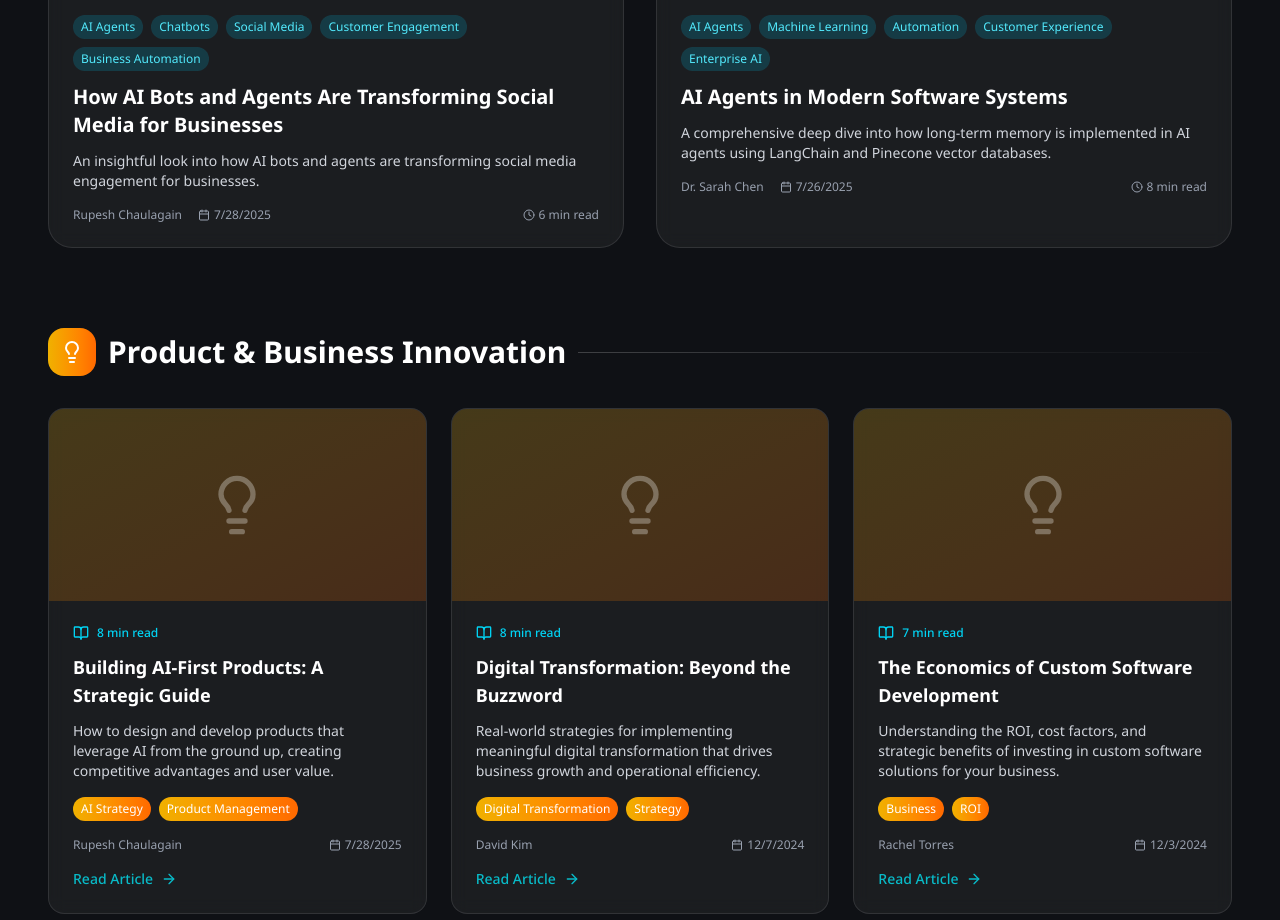
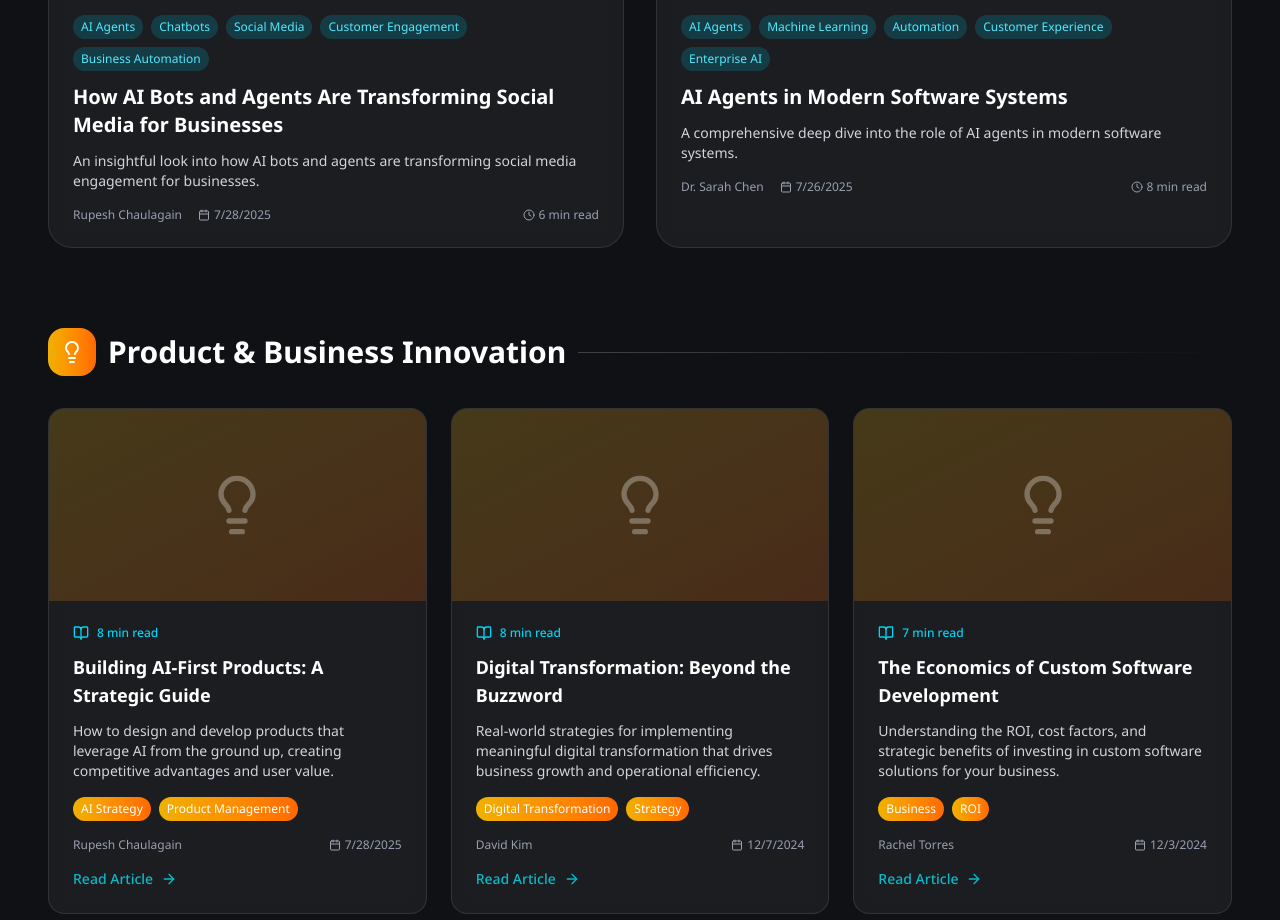
Before and after one commit to rupeshbug/novelty_lab_website, a Next.js app: page /blogs in a window 1280 px wide. Shown: the part 820-1740 px from the top of the page. Built offline with nearby package versions, Linux system fonts and the light colour scheme; no server answers.

Commit message:
minor changes

```diff
--- a/src/app/(public)/blogs/page.tsx
+++ b/src/app/(public)/blogs/page.tsx
@@ -97,7 +97,7 @@ export default function BlogLandingPage() {
           id: 5,
           title: "AI Agents in Modern Software Systems",
           description:
-            "A comprehensive deep dive into how long-term memory is implemented in AI agents using LangChain and Pinecone vector databases.",
+            "A comprehensive deep dive into the role of AI agents in modern software systems.",
           image: "/images/blog-5.jpg",
           author: "Dr. Sarah Chen",
           date: "2025-7-26",
--- a/src/app/(public)/components/FromOurLab.tsx
+++ b/src/app/(public)/components/FromOurLab.tsx
@@ -23,9 +23,9 @@ export default function BlogSection() {
   const blogPosts = [
     {
       id: 1,
-      title: "The Role of AI Agents in Modern Software Systems",
+      title: "AI Agents in Modern Software Systems",
       description:
-        "Explore how AI agents are revolutionizing software architecture and transforming the way we build intelligent applications for the future.",
+        "A comprehensive deep dive into the role of AI agents in modern software systems.",
       category: "AI Development",
       readTime: "8 min read",
       gradient: "from-blue-400 to-purple-600",
@@ -42,9 +42,10 @@ export default function BlogSection() {
     },
     {
       id: 2,
-      title: "AI Bots and Agents in Social Media for Businesses",
+      title:
+        "How AI Bots and Agents Are Transforming Social Media for Businesses",
       description:
-        "Discover how businesses are leveraging AI-powered social media bots to enhance customer engagement and drive growth.",
+        "An insightful look into how AI bots and agents are transforming social media engagement for businesses.",
       category: "Social Media AI",
       readTime: "6 min read",
       gradient: "from-emerald-400 to-teal-600",
```
